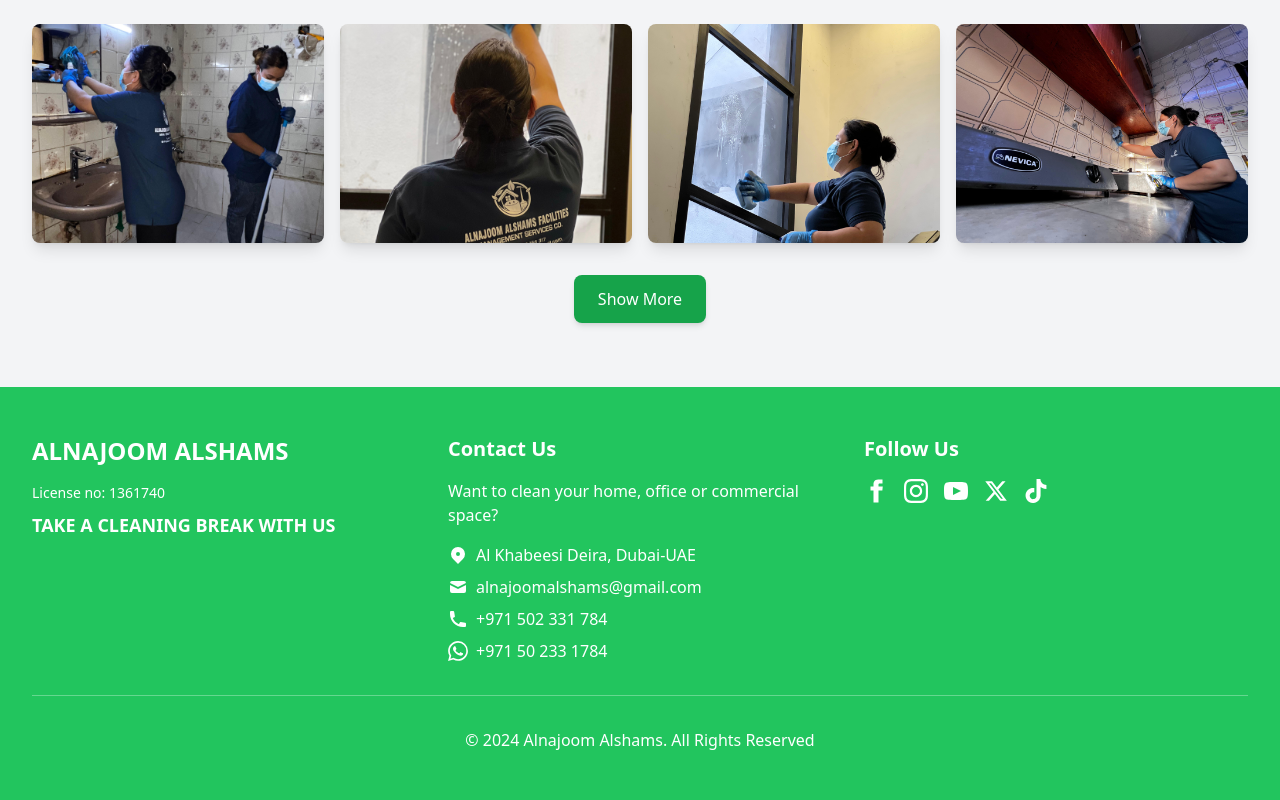
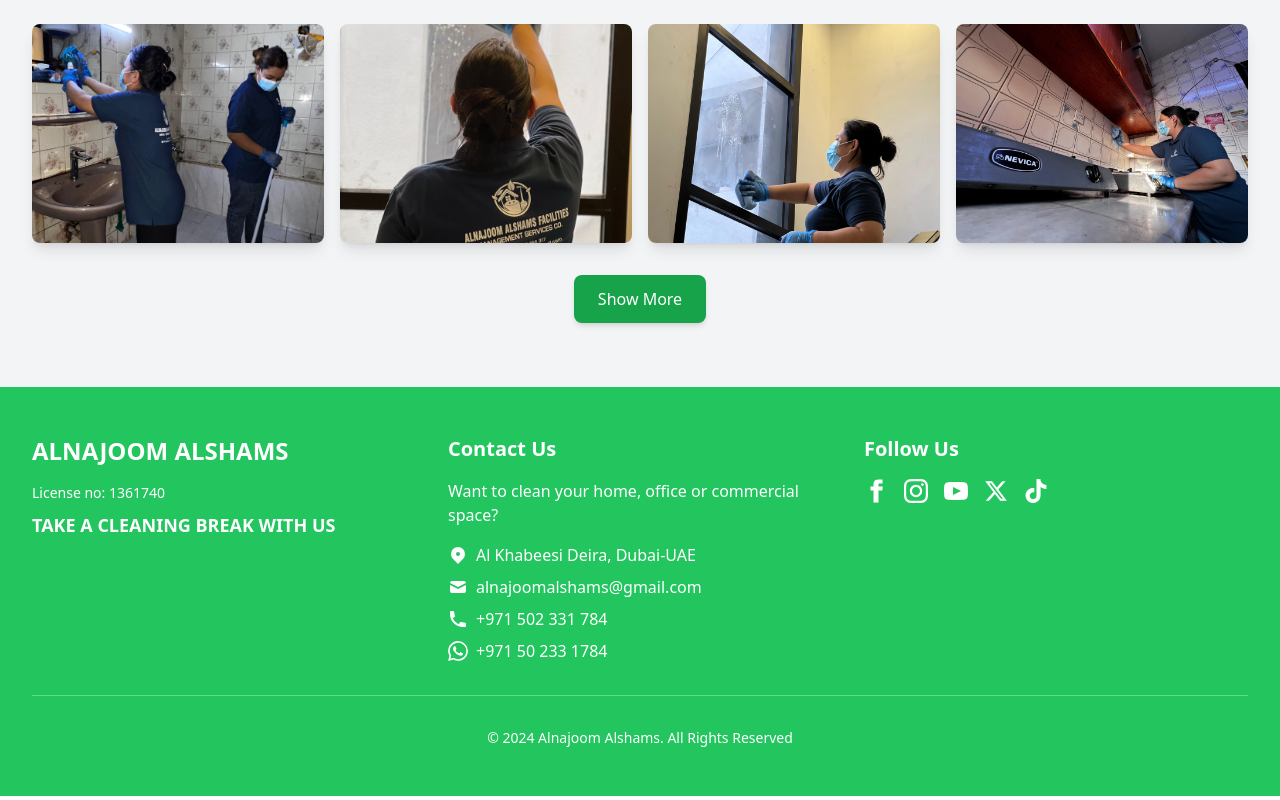
Before and after one commit to Seesonn/cleaningservice, a React (Create React App) app: page / in a window 1280 px wide. Shown: the part 2979-3779 px from the top of the page. Built offline with nearby package versions, Linux system fonts and the light colour scheme.

Commit message:
Update Footer.js

```diff
--- a/src/comp/Footer.js
+++ b/src/comp/Footer.js
@@ -97,7 +97,7 @@ export default function Footer() {
           </div>
         </div>
         <div className="mt-8 pt-8 border-t border-white/30 text-center">
-          <p>&copy; 2024 Alnajoom Alshams. All Rights Reserved</p>
+          <p className="text-sm">&copy; 2024 Alnajoom Alshams. All Rights Reserved</p>
         </div>
       </div>
     </footer>
```
